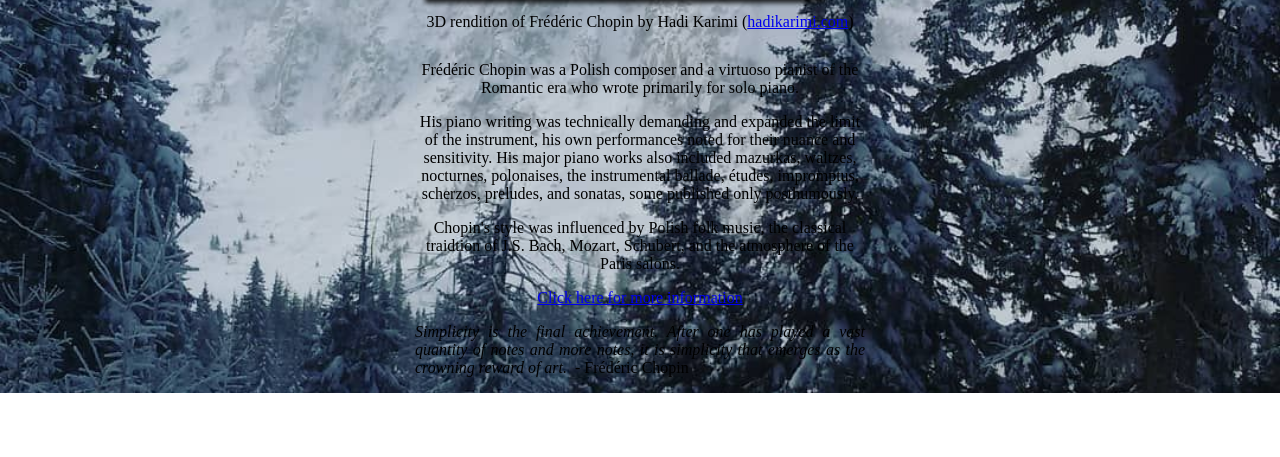
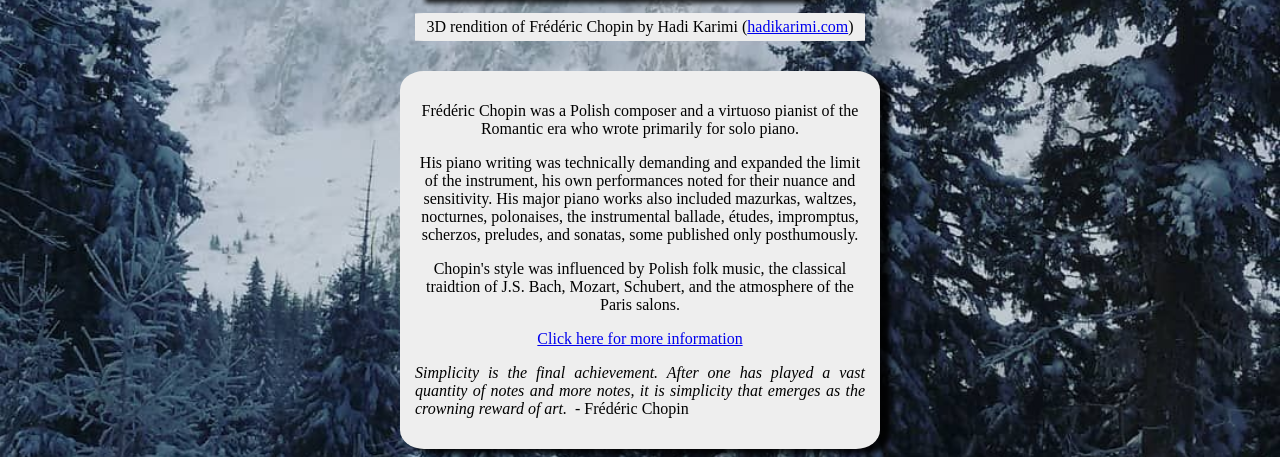
Before and after one commit to lrbn86/fcc-tribute-page, a plain HTML site: page index.html in a window 1280 px wide. Shown: the part 429-886 px from the top of the page. Before the commit the page ends 822 px from the top, so only its background shows below. Drawn offline with Linux system fonts and the light colour scheme.

Commit message:
Completed CSS

```diff
--- a/styles.css
+++ b/styles.css
@@ -27,12 +27,19 @@ body {
   text-align: center;
   margin-top: 15px;
   margin-bottom: 30px;
+  background-color: #eee;
+  border-radius: 2%;
+  padding: 5px;
 }
 
 #tribute-info {
   margin-top: 15px;
   width: 450px;
   margin: 0 auto;
+  background-color: #eee;
+  padding: 15px;
+  border-radius: 5%;
+  box-shadow: 10px 5px 5px rgba(0,0,0, 0.85);
 }
 
 #quote {
```
